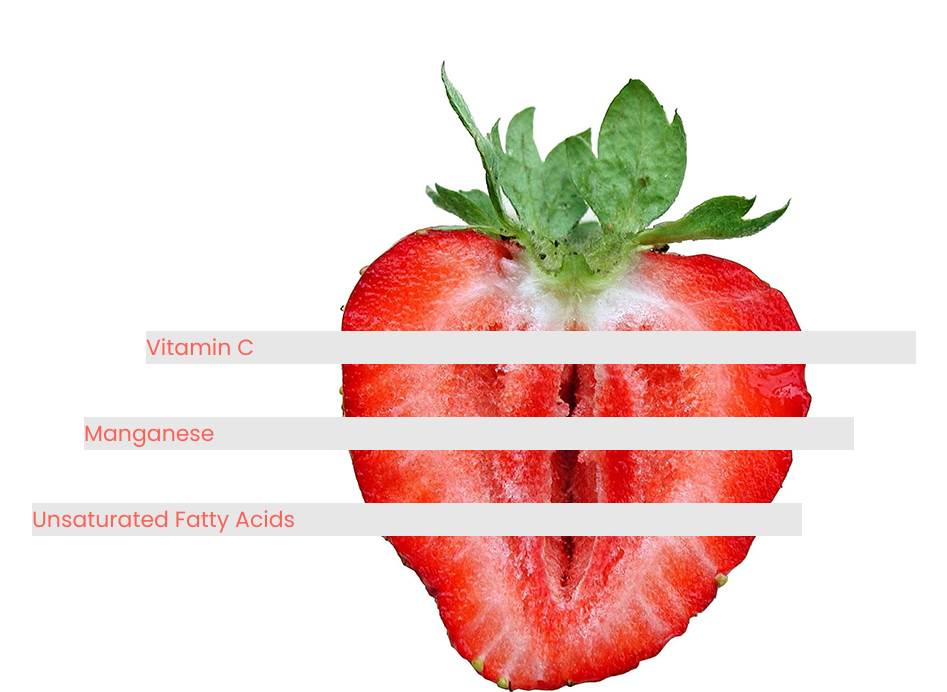
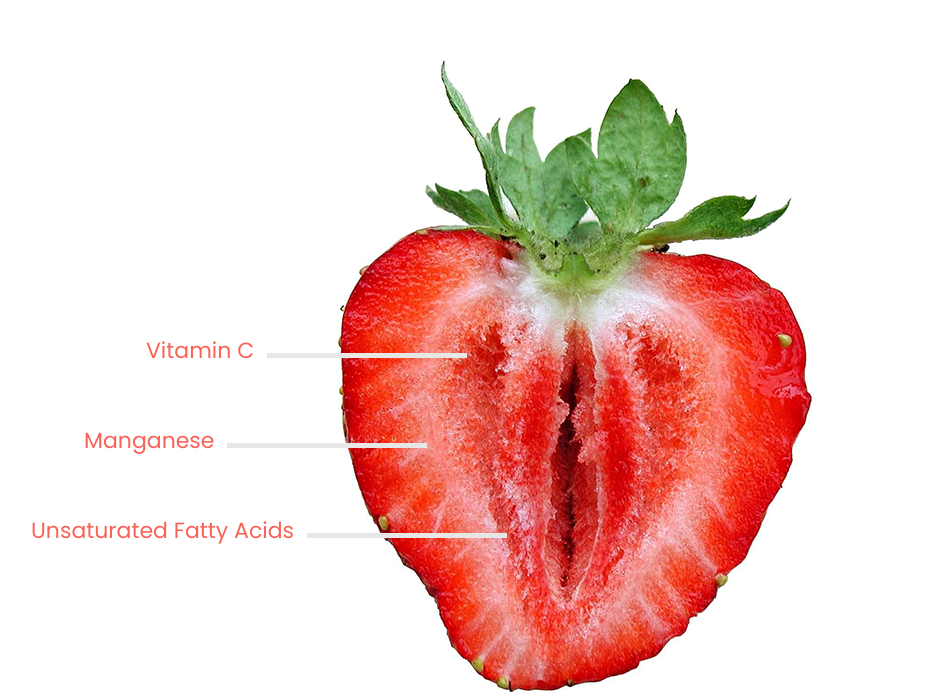
Before and after one commit to pyvovaraleksandra/Delicious, a plain HTML site: page index.html in a window 1280 px wide. Shown: the part 2570-3262 px from the top of the page, without its empty margins (206-1153 px from the left). Drawn offline with Linux system fonts and the light colour scheme.

Commit message:
add link for number phone in the footer and change points for strawberry

```diff
--- a/css/style.css
+++ b/css/style.css
@@ -162,28 +162,34 @@ header .menu {
 	padding-top: 117px;
 }
 #section-4 .points {
+	position: relative;
 	font: 400 22px 'Poppins',sans-serif;
 }
 #section-4 .points div {
-	position: relative;
-	background: url(../img/stick.png);
-    background-size: 200px 5px;
+	position: absolute;
+	display: inline-block;
+
+/*    background-size: 200px 5px;
     background-repeat-y: no-repeat;
     background-repeat-x: no-repeat;
     background-position-y: center;
-    background-position-x: 142px;
+    background-position-x: 142px;*/
+}
+#section-4 .points div::after {
+	content: url(../img/stick.png);
+	margin-left: 13px;
 }
 #section-4 .points .vitamin {
-	top: 395px;
+	top: 398px;
     left: 97px;
 }
 #section-4 .points .manganese {
-	top: 448px;
+	top: 488px;
     left: 35px;
 }
 #section-4 .points .acids {
-	top: 501px;
-    left: -17px;
+	top: 578px;
+    left: -18px;
 }
 #section-4 .desc {
 	padding-top: 22px;
@@ -247,7 +253,7 @@ footer {
 footer .col {
 	width: 25%;
 }
-footer p, #footer a {
+footer p, footer a {
 	font: 400 14px/28px 'Poppins',sans-serif;
 	letter-spacing: 0.5px;
 }
--- a/index.html
+++ b/index.html
@@ -151,7 +151,7 @@
 				<p class="copyright"><i class="fa fa-copyright" aria-hidden="true"></i>2017, <span class="text-red">BerryShop</span>. All Rights Reserved</p>
 			</div>
 			<div class="col left">
-				<p><i class="fa fa-phone text-red" aria-hidden="true"></i>+1-2346-678-900</p>
+				<a href="tel:+12346678900"><i class="fa fa-phone text-red" aria-hidden="true"></i>+1-2346-678-900</a>
 			</div>
 			<div class="col right">
 				<ul class="clearfix">
```
